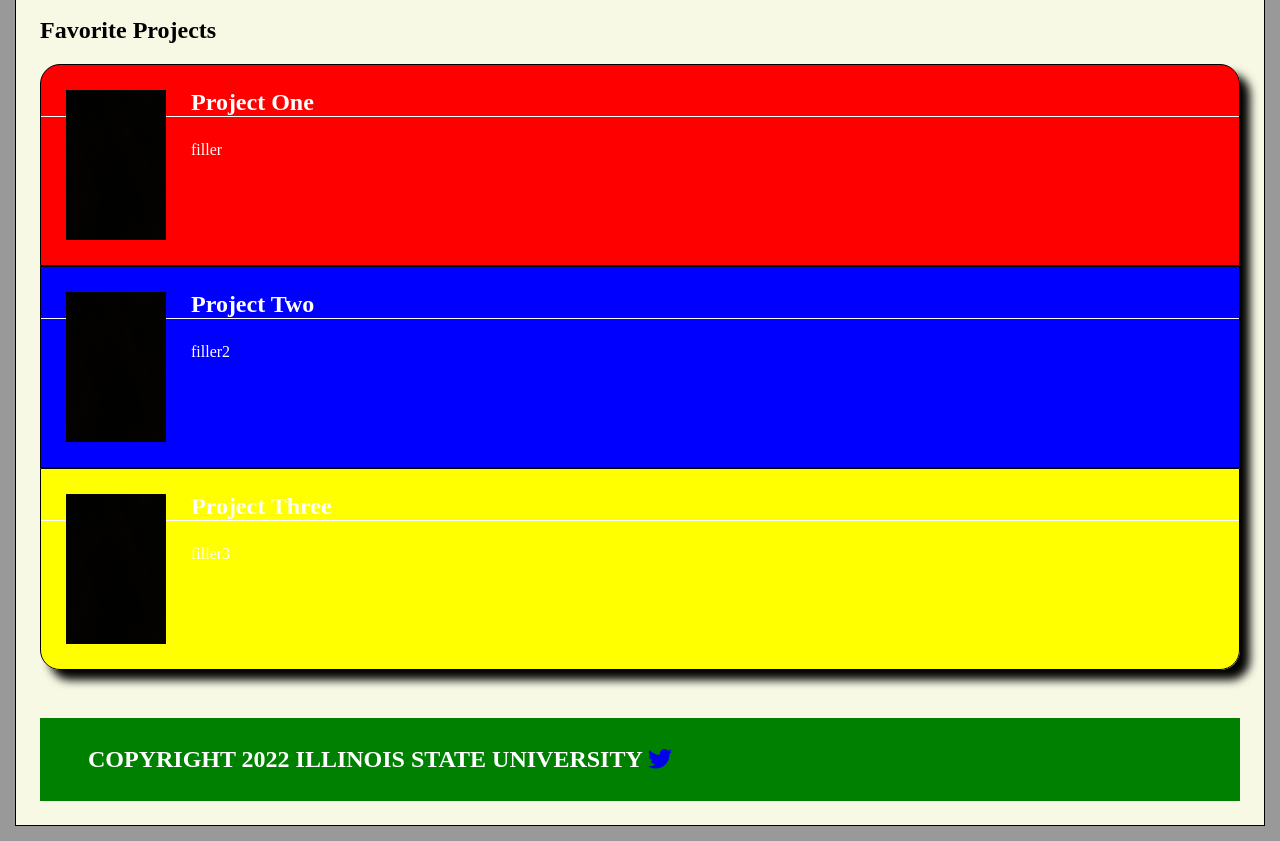
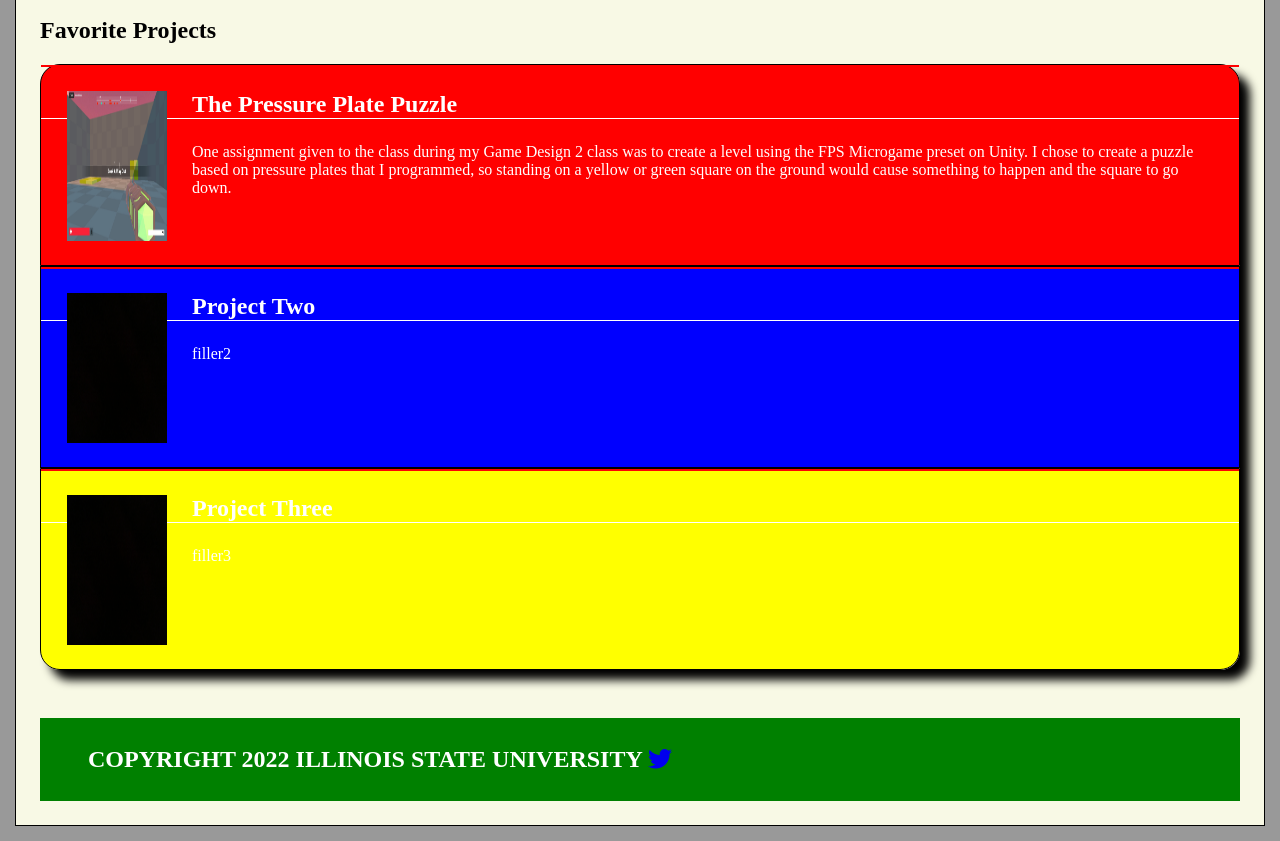
Before and after one commit to ZedRay23/CTK301, a plain HTML site: page MockupToHTML/portfolio.html in a window 1280 px wide. Shown: the part 616-1457 px from the top of the page. Drawn offline with nearby package versions, Linux system fonts and the light colour scheme; a web font is replaced by a local one.

Commit message:
Add files via upload

```diff
--- a/MockupToHTML/mockup.css
+++ b/MockupToHTML/mockup.css
@@ -13,6 +13,11 @@ body {
   grid-column-gap: 0px;
   grid-template-rows: 50px;
   grid-row-gap: 0px;
+}
+
+#mygallery {
+  text-align: center;
+  border: 1px solid red;
 }
 
 #fancy {
@@ -157,6 +162,10 @@ h3 {
   border-top-right-radius: 20px;
 }
 
+#red p {
+  padding-right: 24px;
+}
+
 #blue {
   background-color: blue;
 
--- a/MockupToHTML/portfolio.html
+++ b/MockupToHTML/portfolio.html
@@ -8,6 +8,8 @@
 	<link rel="preconnect" href="https://fonts.gstatic.com" crossorigin>
 	<link href="https://fonts.googleapis.com/css2?family=Beau+Rivage&display=swap" rel="stylesheet">
 	<link rel="stylesheet" href="https://cdn.jsdelivr.net/npm/bootstrap-icons@1.8.1/font/bootstrap-icons.css">
+	<link rel="stylesheet" href="https://cdn.jsdelivr.net/npm/@fancyapps/ui/dist/fancybox.css"/>
+	<script src="https://cdn.jsdelivr.net/npm/@fancyapps/ui@4.0/dist/fancybox.umd.js"></script>
 </head>
 <body>
 	<div id="wrapper">
@@ -43,17 +45,30 @@
 			<h2>Favorite Projects</h2>
 			<div id="whole">
 			<div class="sections" id="red">
-				<img class="thumbnail" src="A_black_image.jpg" alt="Thumbnail">
-				<h3>Project One</h3>
-				<p>filler</p>
+				<div id="mygallery">
+						<a href="pp_beginning.jpg" data-fancybox="gallery" data-caption="The beginning of the level."><img class="thumbnail" src="pp_beginning.jpg"></a>
+						<a href="pp_catwalk.jpg" data-fancybox="gallery" data-caption="A view of the level from above."></a>
+						<a href="pp_center.jpg" data-fancybox="gallery" data-caption="The center goal and staircase that needs to extend."></a>
+						<a href="pp_trap.jpg" data-fancybox="gallery" data-caption="A glimpse into the center area with the final pressure plate."></a>
+				</div>
+				<h3>The Pressure Plate Puzzle</h3>
+				<p>One assignment given to the class during my Game Design 2 class was to create a level using the FPS Microgame preset on Unity. I chose to create a puzzle based on pressure plates that I programmed, so standing on a yellow or green square on the ground would cause something to happen and the square to go down.</p>
 			</div>
 			<div class="sections" id="blue">
-				<img class="thumbnail" src="A_black_image.jpg" alt="Thumbnail">
+				<div id="mygallery">
+						<a href="icecream.jpg" data-fancybox="gallery2" data-caption="Ice Cream"><img class="thumbnail" src="A_black_image.jpg"></a>
+						<a href="patch.jpg" data-fancybox="gallery2" data-caption="Patch"></a>
+						<a href="water.jpg" data-fancybox="gallery2" data-caption="Water"></a>
+				</div>
 				<h3>Project Two</h3>
 				<p>filler2</p>
 			</div>
 			<div class="sections" id="yellow">
-				<img class="thumbnail" src="A_black_image.jpg" alt="Thumbnail">
+				<div id="mygallery">
+						<a href="icecream.jpg" data-fancybox="gallery3" data-caption="Ice Cream"><img class="thumbnail" src="A_black_image.jpg"></a>
+						<a href="patch.jpg" data-fancybox="gallery3" data-caption="Patch"></a>
+						<a href="water.jpg" data-fancybox="gallery3" data-caption="Water"></a>
+				</div>
 				<h3>Project Three</h3>
 				<p>filler3</p>
 			</div>
```
Also changed, not shown: MockupToHTML/pp_beginning.jpg (added), MockupToHTML/pp_catwalk.jpg (added), MockupToHTML/pp_center.jpg (added), MockupToHTML/pp_trap.jpg (added).
